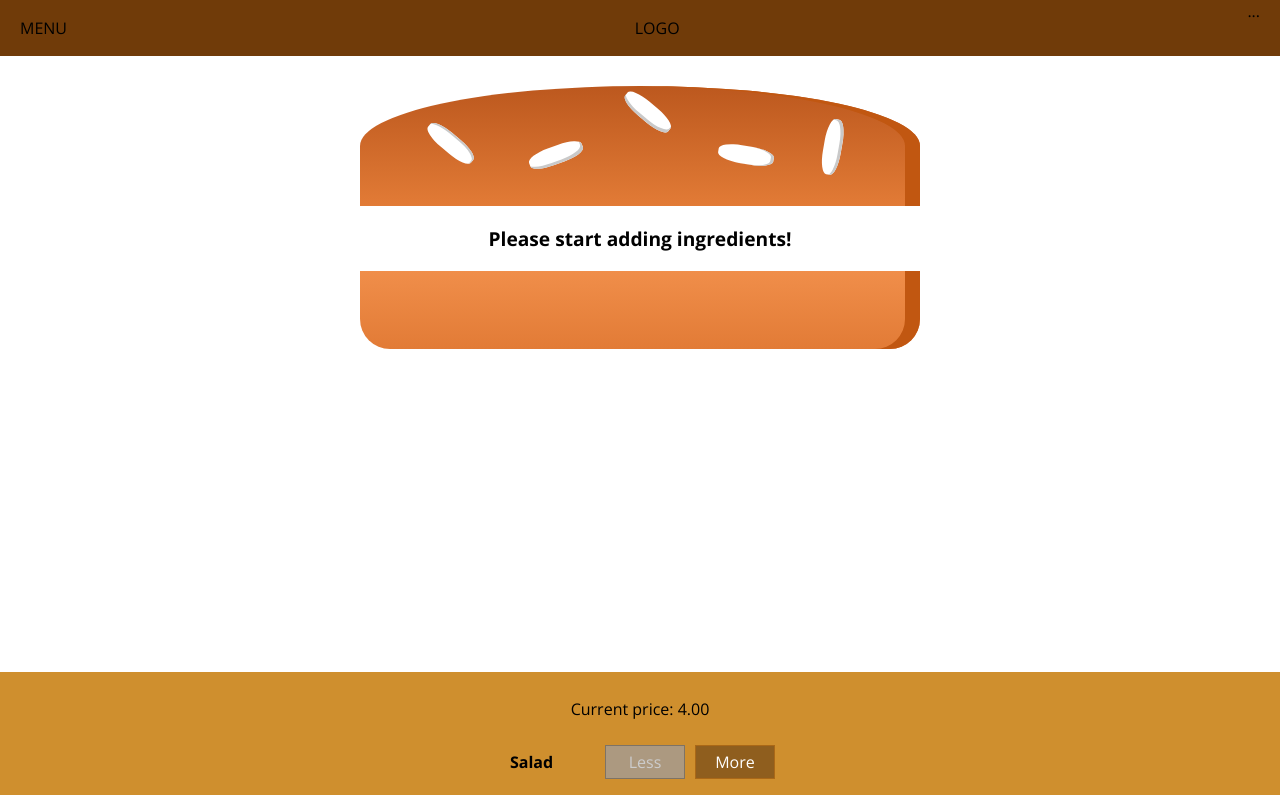
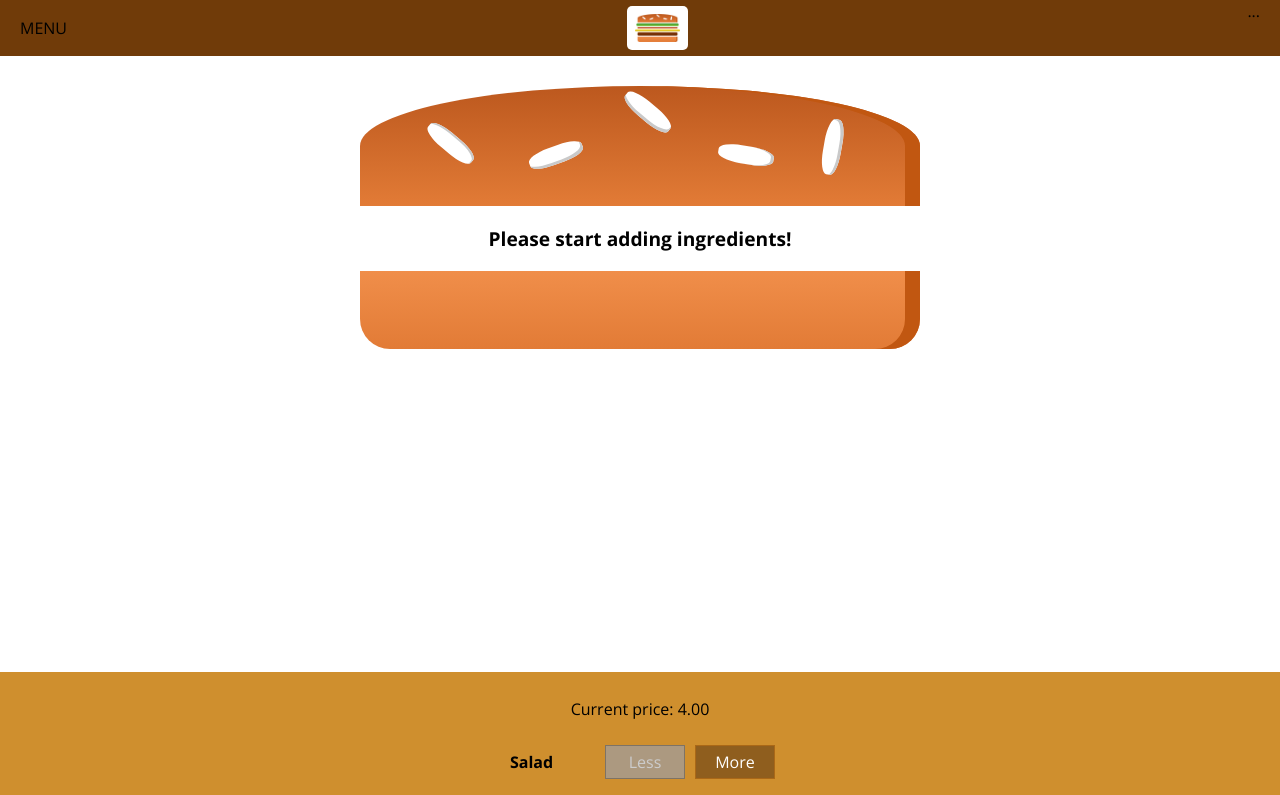
Before and after one commit to santiago-rodrig/burger-builder, a React app: page / in a window 1280 px wide. Shown: the top 795 px of the page. Built offline with nearby package versions, Linux system fonts and the light colour scheme.

Commit message:
add burger logo

```diff
--- /dev/null
+++ b/src/components/stateless/Logo.js
@@ -0,0 +1,13 @@
+import React from "react";
+import BurgerImage from "../../images/burgerLogo.png";
+import classes from "../../styles/Logo.css";
+
+const Logo = () => {
+  return (
+    <div className={classes.Logo}>
+      <img src={BurgerImage} alt="Burger Builder logo" />
+    </div>
+  );
+};
+
+export default Logo;
--- a/src/components/stateless/Toolbar.js
+++ b/src/components/stateless/Toolbar.js
@@ -1,11 +1,12 @@
 import React from "react";
 import classes from "../../styles/Toolbar.css";
+import Logo from "./Logo";
 
-const Toolbar = (props) => {
+const Toolbar = () => {
   return (
     <header className={classes.Toolbar}>
       <div>MENU</div>
-      <div>LOGO</div>
+      <Logo />
       <nav>...</nav>
     </header>
   );
--- /dev/null
+++ b/src/styles/Logo.css
@@ -0,0 +1,12 @@
+.Logo {
+  background-color: white;
+  padding: 8px;
+  height: 80%;
+  box-sizing: border-box;
+  border-radius: 5px;
+}
+
+.Logo img {
+  height: 100%;
+  max-width: 100%;
+}
```
Also changed, not shown: src/images/burgerLogo.png (added).
